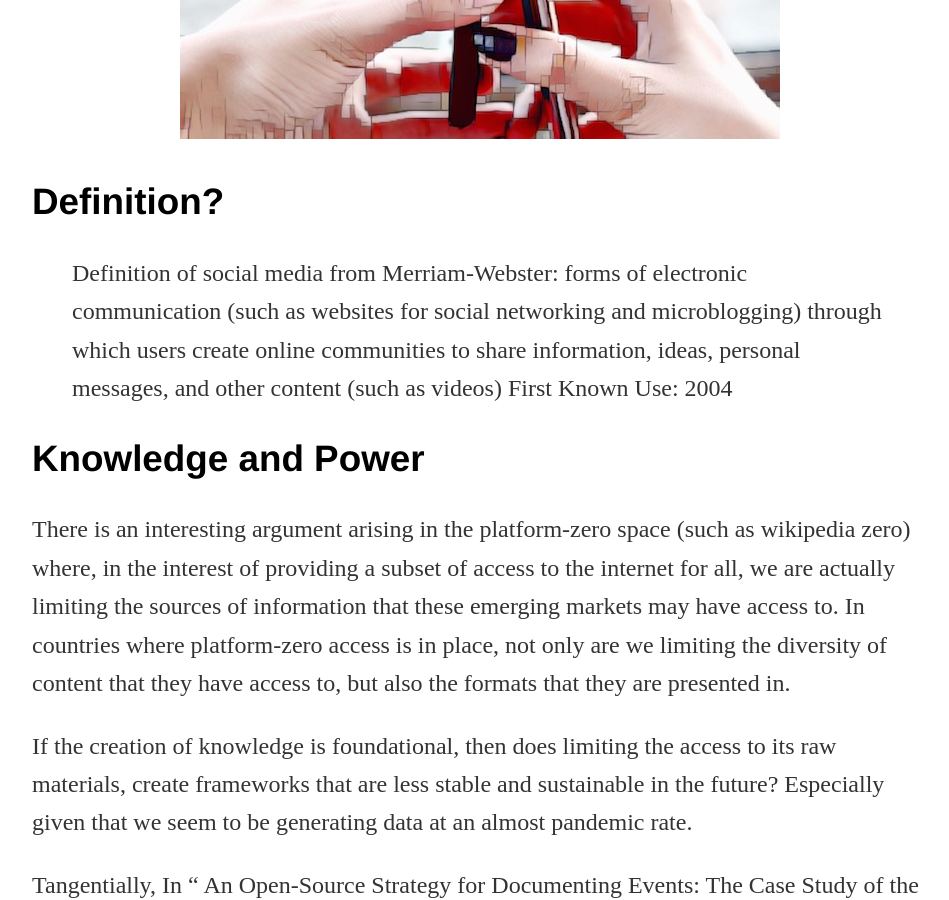
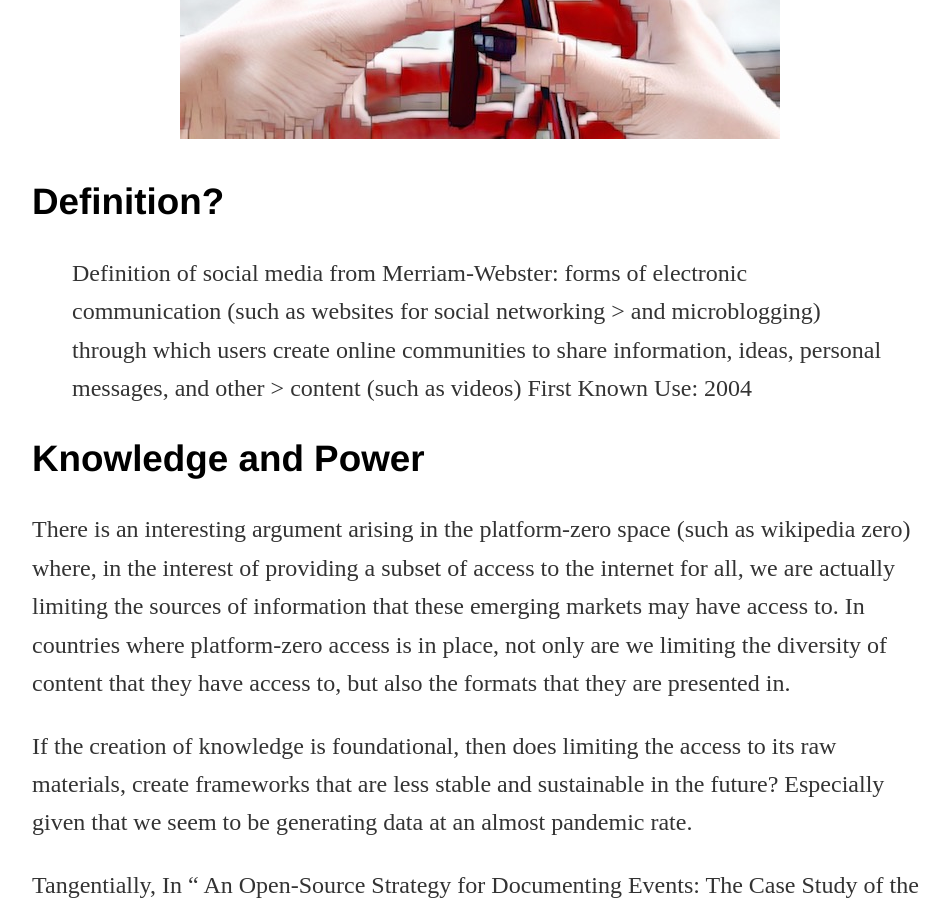
Before and after one commit to thatVargas/thatvargas.github.io, a Jekyll site: the page built from _posts/2018-01-21-social-media.md, in a window 1280 px wide and 900 px high, scrolled down 562 px. Shown: the whole window, without its empty margins (160-1109 px from the left). Built offline with Jekyll 4.4.1, drawn with Linux system fonts in a browser that asks for light colours.

```diff
--- a/_posts/2018-01-21-social-media.md
+++ b/_posts/2018-01-21-social-media.md
@@ -6,7 +6,7 @@ title: "Social Media - The world through a rectangle"
 
 ## Definition?
 
-> Definition of social media from Merriam-Webster: forms of electronic communication (such as websites for social networking and microblogging) through which users create online communities to share information, ideas, personal messages, and other content (such as videos)
+> Definition of social media from Merriam-Webster: forms of electronic communication (such as websites for social networking > and microblogging) through which users create online communities to share information, ideas, personal messages, and other > content (such as videos)
 > First Known Use: 2004
 
 
```
